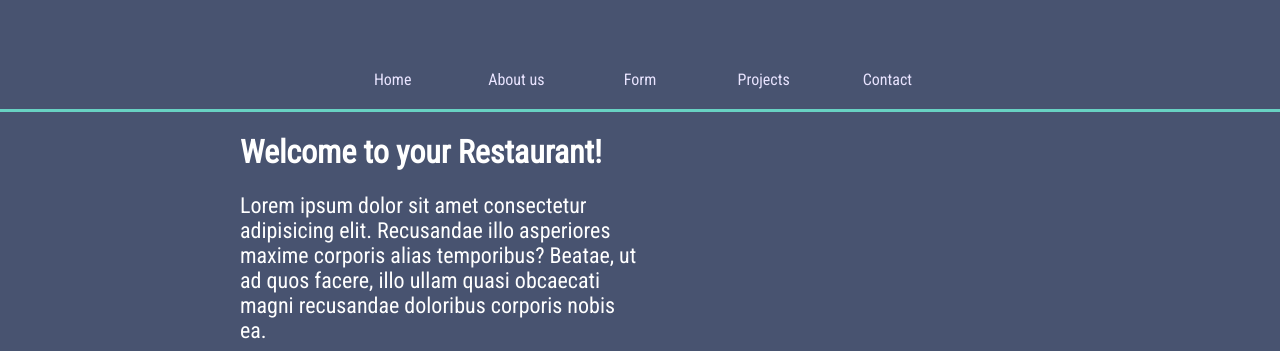
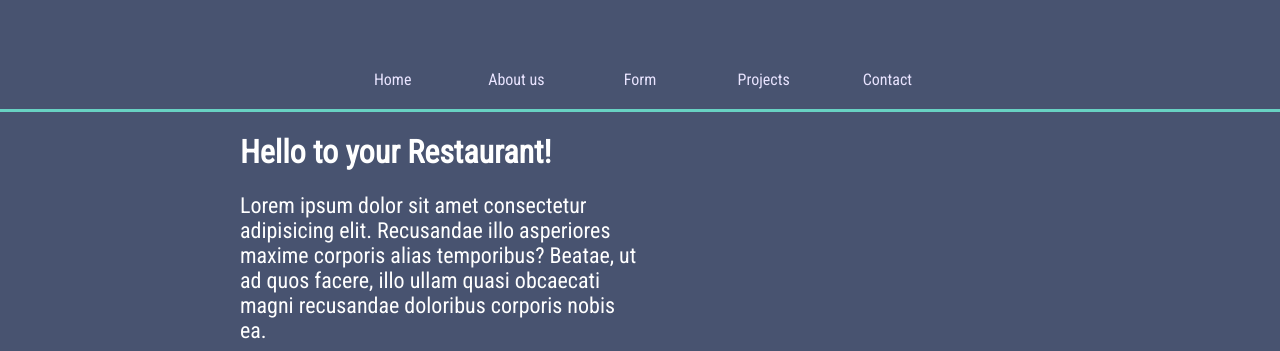
Before and after one commit to fonyigeri/2._weboldal, a plain HTML site: page index.html in a window 1280 px wide. Shown: the top 351 px of the page. Drawn offline with Linux system fonts and the light colour scheme.

Commit message:
egy ujabb vált

```diff
--- a/index.html
+++ b/index.html
@@ -31,7 +31,7 @@
     <!-- div.main-content>header>h1+p -->
     <div class="main-content clearfix">
         <header>
-            <h1>Welcome to your Restaurant!</h1>
+            <h1>Hello to your Restaurant!</h1>
             <p>
                 Lorem ipsum dolor sit amet consectetur adipisicing elit. Recusandae illo asperiores maxime corporis
                 alias temporibus? Beatae, ut ad quos facere, illo ullam quasi obcaecati magni recusandae doloribus
```
